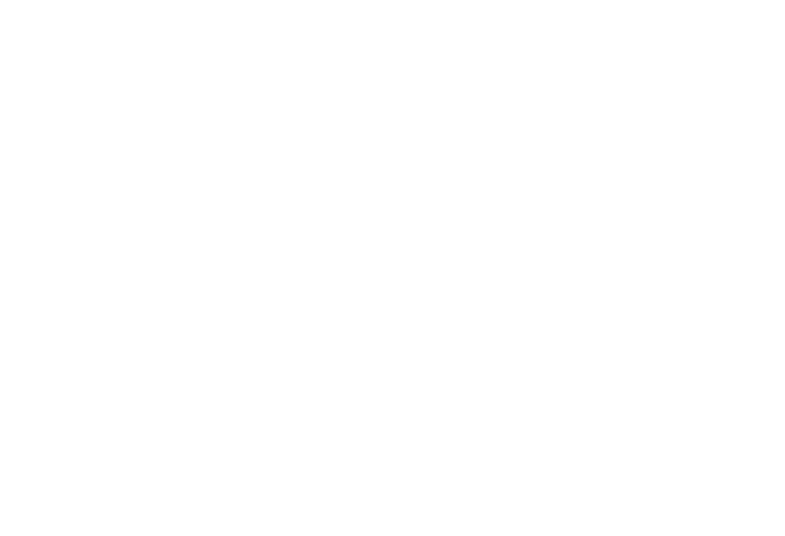
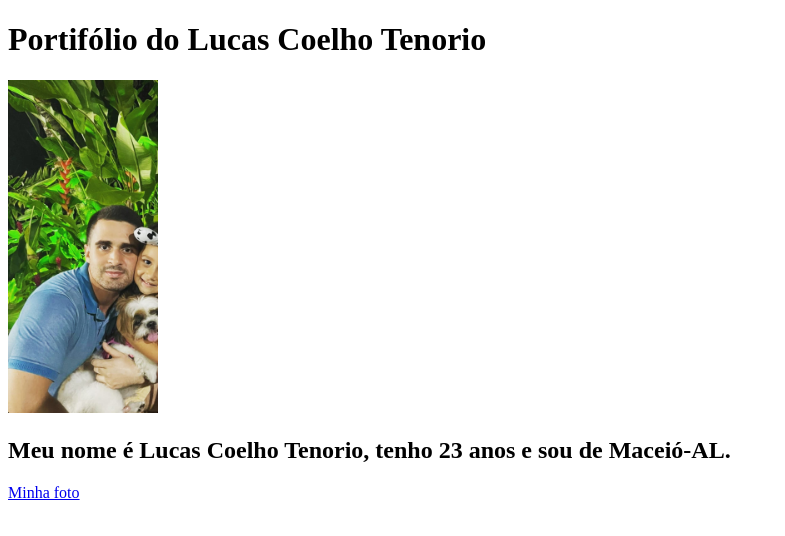
Before and after one commit to lucasctenorio/lucasctenorio.github.io, a plain HTML site: page index.html in a window 1280 px wide. Shown: the whole page, without its empty margins (0-785 px from the left). Drawn offline with Linux system fonts and the light colour scheme.

Commit message:
Primeiro commit do portifólio

```diff
--- a/index.html
+++ b/index.html
@@ -7,6 +7,10 @@
     <title>Lucas Coelho Tenorio</title>
 </head>
 <body>
-
+    <h1>Portifólio do Lucas Coelho Tenorio</h1>
+    <div><img src="WhatsApp Image 2023-02-10 at 14.07.06.jpeg" alt="Foto do Lucas com sua sobrinha e cachorrinha" width="150px" id="foto"></div>
+    <h2> Meu nome é <strong>Lucas Coelho Tenorio</strong>, tenho 23 anos e sou de Maceió-AL.</h2>
+    <p></p>
+    <a href="#foto">Minha foto</a>
 </body>
 </html>
```
Also changed, not shown: WhatsApp Image 2023-02-10 at 14.07.06.jpeg (added).
